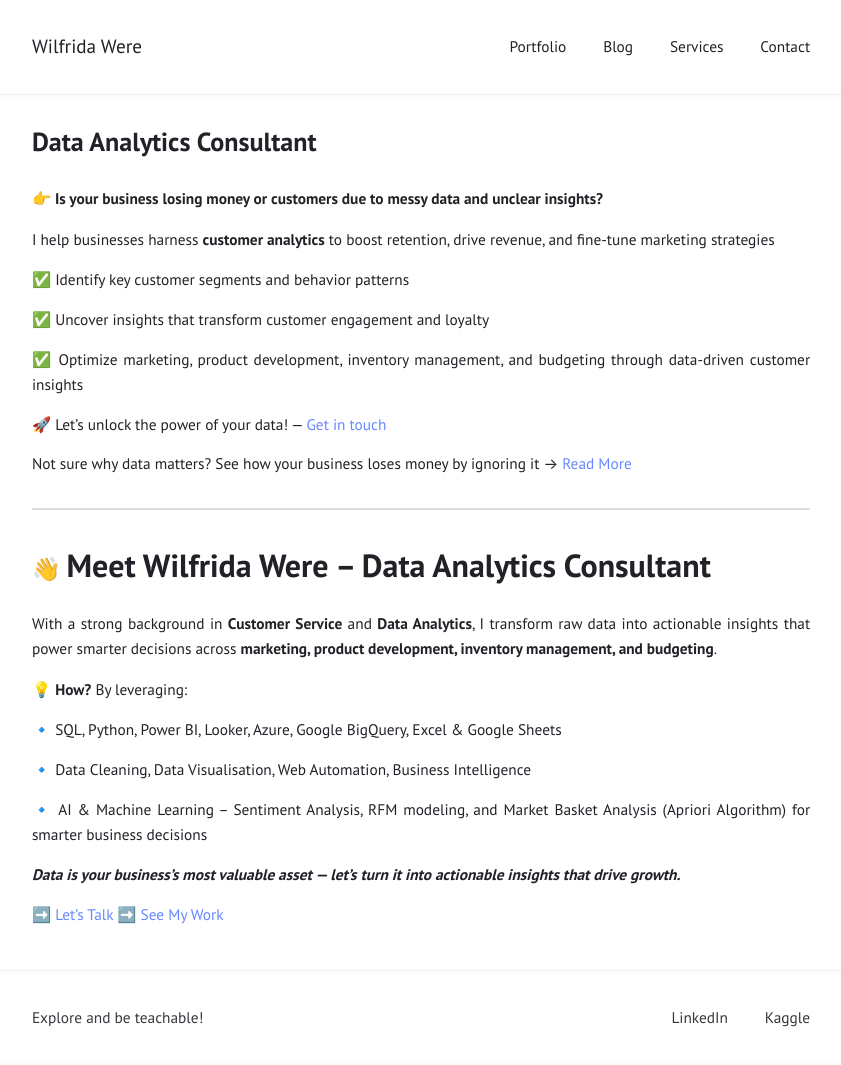
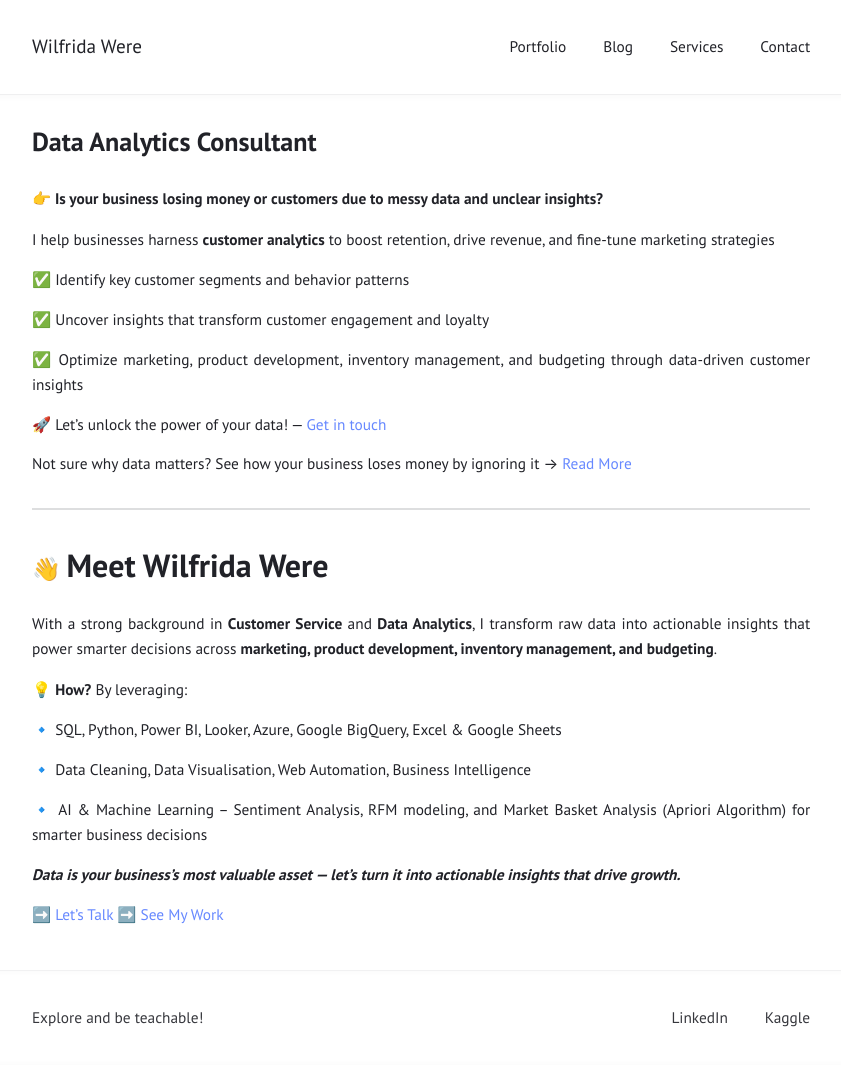
Before and after one commit to Wilfrida-Were/website, a Jekyll site: the page built from index.md, in a window 1280 px wide. Shown: the whole page, without its empty margins (219-1060 px from the left). Built offline with Jekyll 4.4.1, drawn with Linux system fonts in a browser that asks for light colours.

Commit message:
Update index.md

```diff
--- a/index.md
+++ b/index.md
@@ -20,7 +20,7 @@
 
 ---
 
-# 👋 <span style="font-size: 2rem; font-weight: bold;">Meet Wilfrida Were – Data Analytics Consultant</span>
+# 👋 <span style="font-size: 2rem; font-weight: bold;">Meet Wilfrida Were</span>
 
 With a strong background in <span style="font-weight: bold;">Customer Service</span> and <span style="font-weight: bold;">Data Analytics</span>, I transform raw data into actionable insights that power smarter decisions across **marketing, product development, inventory management, and budgeting**.
 
```
